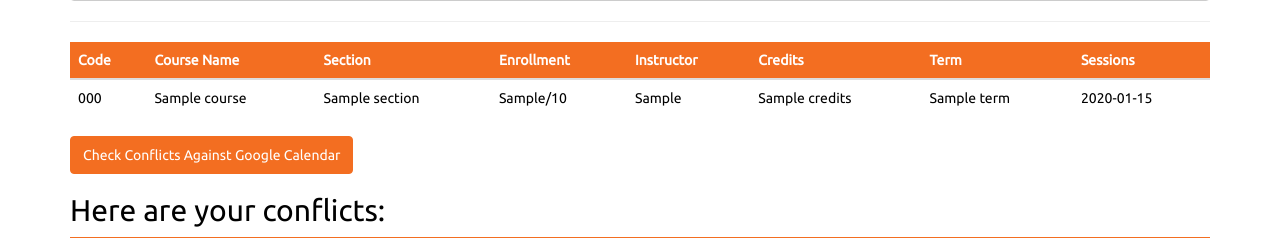
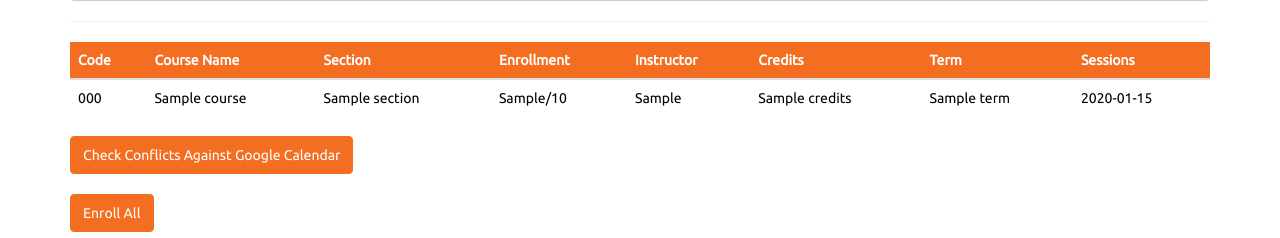
Before and after one commit to amccarthy1/gr8, a Django app: template gr8/grading/templates/shopping_cart.html in a window 1280 px wide. Shown: the part 210-448 px from the top of the page. Run offline with Django 3.2, Linux system fonts and the light colour scheme; the template is opened without the code that fills it: most values are stand-ins (such as "Sample title", 1, 10 or a date in 2020); some libraries are stand-ins or nearby versions.

Commit message:
Added enroll all button to shopping cart page. Added header to create a term page

```diff
--- a/gr8/grading/templates/shopping_cart.html
+++ b/gr8/grading/templates/shopping_cart.html
@@ -44,6 +44,11 @@
     {% csrf_token %}
     <input class="btn btn-primary" type="submit" name="check_conflicts" value="Check Conflicts Against Google Calendar">
 </form>
+<br/>
+<form action="{% url 'grading:cart' %}" method="POST">
+    {% csrf_token %}
+    <input class="btn btn-primary" type="submit" name="enroll_all" value="Enroll All">
+</form>
 
 {% if conflict_dict %}
 <h2>Here are your conflicts:</h2>
--- a/gr8/grading/templates/term_creation.html
+++ b/gr8/grading/templates/term_creation.html
@@ -1,5 +1,7 @@
 {% extends 'base.html' %}
 {% block content %}
+
+<h1>Create a Term</h1>
 
 <form action="{% url 'grading:term_creation' %}" method="post">
 	{% csrf_token %}
```
